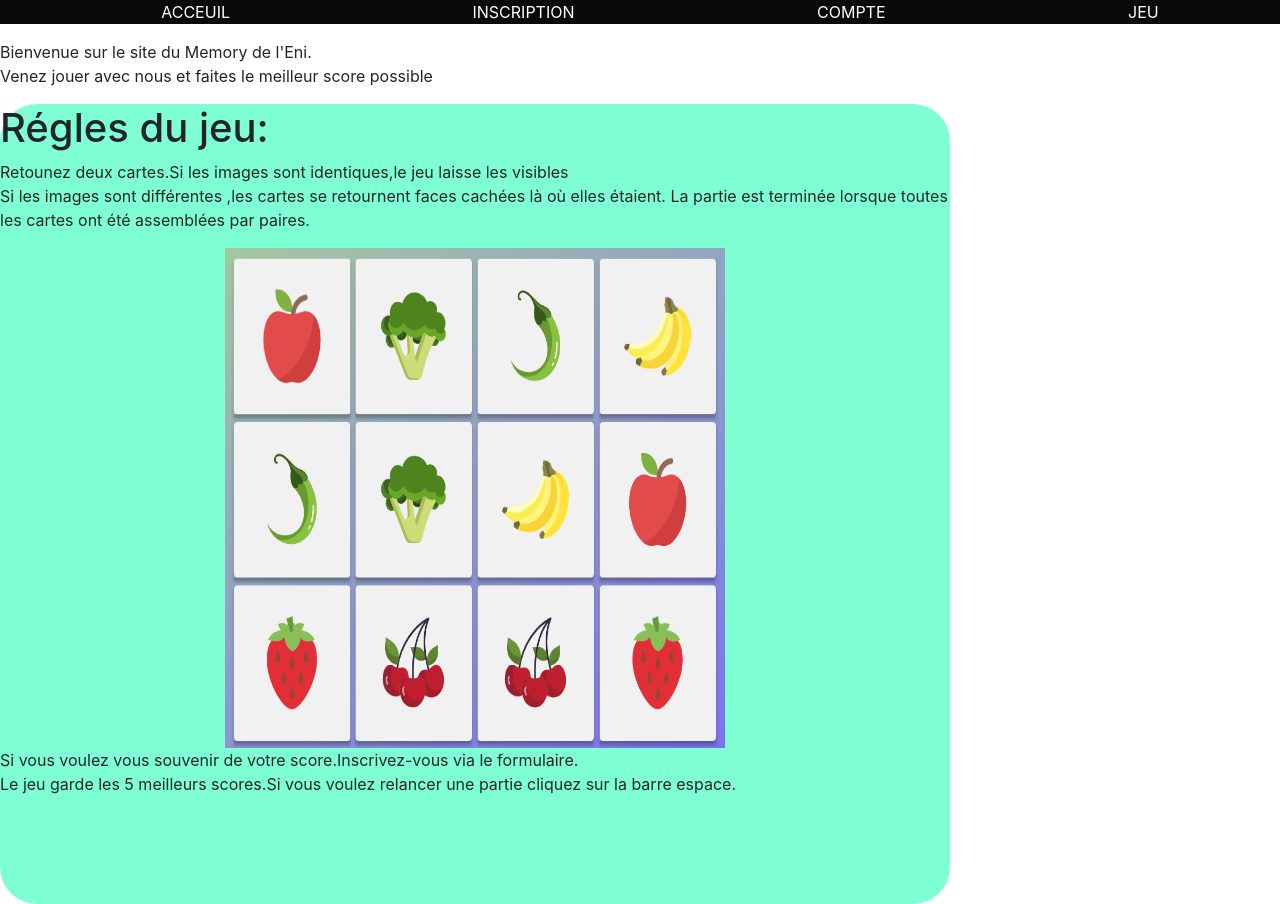
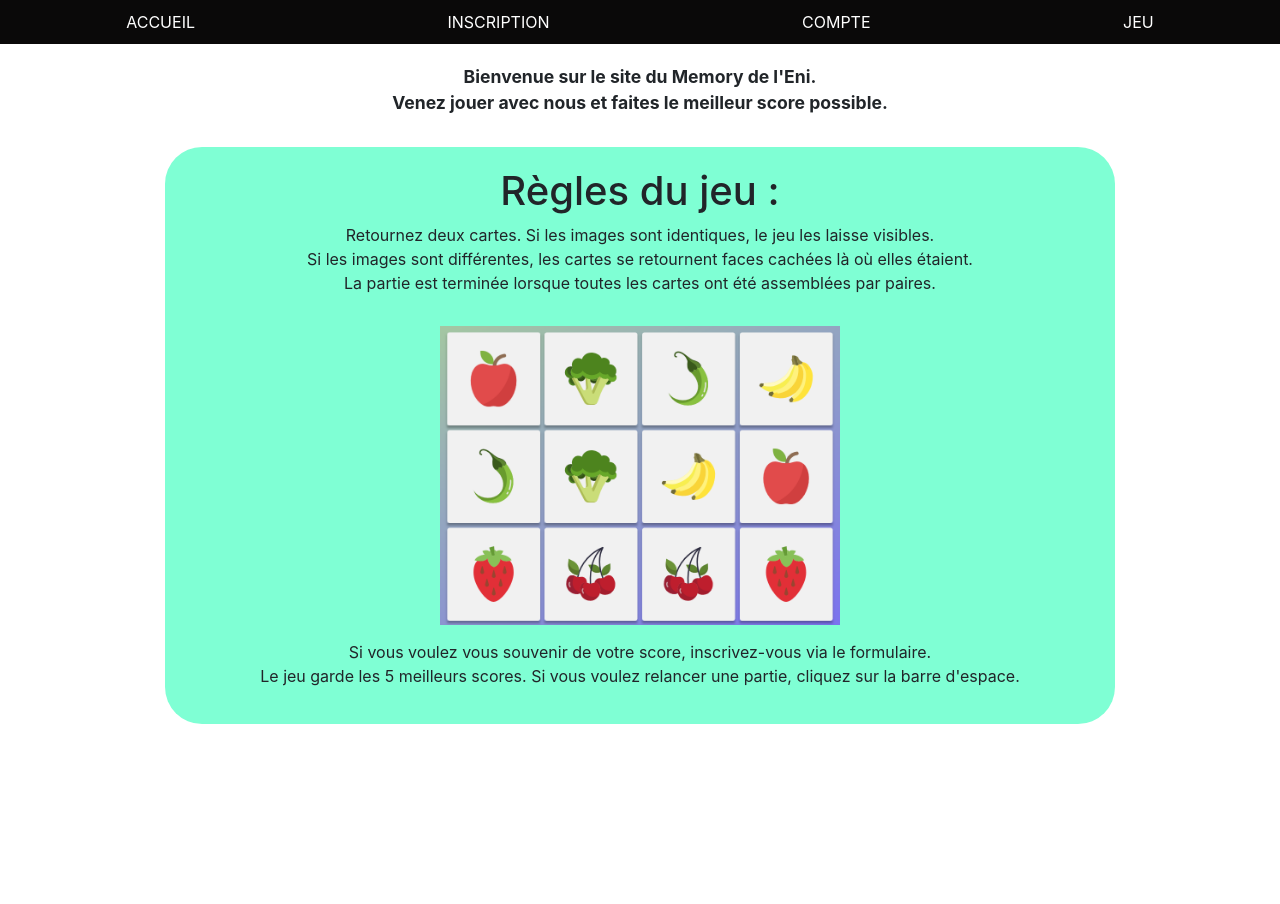
Before and after one commit to KarambaGui/Eni-Memory-KG-main, a plain HTML site: page Index.Html in a window 1280 px wide. After the commit the page ends 800 px from the top, so only its background shows below. Drawn offline with nearby package versions, Linux system fonts and the light colour scheme.

Commit message:
correction de la miseen forme html Html

```diff
--- a/Index.Html
+++ b/Index.Html
@@ -3,7 +3,7 @@
 <head>
     <meta charset="UTF-8">
     <meta name="viewport" content="width=device-width, initial-scale=1.0">
-    <title>Acceuil</title>
+    <title>Accueil</title>
     <link rel="stylesheet" href="style.css">
     <link href="https://cdn.jsdelivr.net/npm/bootstrap@6.0.0-alpha.1/dist/css/bootstrap.min.css" rel="stylesheet" integrity="sha384-B/GM4XqrwHnWXNOWMbloTmrYXZg10cakYGmpfsR/bbzQ6JAJI4ihuyADKLnBgrCe" crossorigin="anonymous">
     <script type="module" src="https://cdn.jsdelivr.net/npm/bootstrap@6.0.0-alpha.1/dist/js/bootstrap.bundle.min.js" integrity="sha384-1a/pXj49ZQ1aHEmrJ+gMw1otqoVsYwlEnlD8mIfY2TV03r20Y0CN7uqx1tQogjPL" crossorigin="anonymous"></script>
@@ -12,48 +12,36 @@
     <header>
         <nav>
             <ul class="navi">
-            <li><a href="index.html">Acceuil</a></li>
+                <li><a href="index.html">Accueil</a></li>
                 <li><a href="inscription.html">Inscription</a></li>
                 <li><a href="compte.html">Compte</a></li>
                 <li><a href="jeu.html">Jeu</a></li>
             </ul>
+        </nav>
     </header>
 
-   <p>Bienvenue sur le site du Memory de l'Eni. <br>
-    Venez jouer avec nous  et faites le meilleur score possible </p>
+    <p class="welcome-text">Bienvenue sur le site du Memory de l'Eni. <br>
+    Venez jouer avec nous et faites le meilleur score possible.</p>
 
     <main>
-
-    <div>
-    <h1>Régles du jeu:</h1>
-
+        <div class="acmain">
+            <h1>Règles du jeu :</h1>
 
             <p>
-        Retounez deux cartes.Si les images sont identiques,le jeu laisse les visibles <br>
-    Si les images  sont différentes ,les cartes  se retournent faces cachées là où elles étaient.
+                Retournez deux cartes. Si les images sont identiques, le jeu les laisse visibles.<br>
+                Si les images sont différentes, les cartes se retournent faces cachées là où elles étaient.<br>
                 La partie est terminée lorsque toutes les cartes ont été assemblées par paires.
             </p>
 
             <div class="pos">
-    <img src="ressources\memory-legume\memory_detail.png" alt="detail" srcset="">
+                <img src="ressources/memory-legume/memory_detail.png" alt="detail">
             </div>
 
-
-    <div class="pied"
             <p>
-        Si vous voulez vous souvenir de votre score.Inscrivez-vous via le formulaire. <br>
-        Le jeu garde les 5 meilleurs scores.Si vous voulez relancer une partie cliquez sur la barre espace.
+                Si vous voulez vous souvenir de votre score, inscrivez-vous via le formulaire.<br>
+                Le jeu garde les 5 meilleurs scores. Si vous voulez relancer une partie, cliquez sur la barre d'espace.
             </p>
-
         </div>
-
-
-
-
-
-
-
-
     </main>
 </body>
 </html>
--- a/style.css
+++ b/style.css
@@ -1,113 +1,86 @@
-
-
-
-
-form{
-    display: flex;
-     flex-direction: column;
-
-    align-items: center;
-
-    background-color: #000000;
-    border: 7px outset #289be7;
-     border-radius: 37px 37px 37px 37px;
-  -webkit-border-radius: 37px 37px 37px 37px;
-  -moz-border-radius: 37px 37px 37px 37px;
-  justify-content:space-around;
-    color: white;
- width:450px;
- height: 450px;
+body {
+    background-color: #ffffff;
+    margin: 0;
+    padding: 0;
 }
 
-
-  .cases img{
-  display: grid;
-  grid-template-columns: 150px 150px 150px 150px  150px 150px;
-  flex-direction: row;
-  width: 350px;
-  height: 350px;
-  justify-content: space-around;
-  justify-content: space-between;
-
-
+header {
+    background-color: #0a0909;
 }
-
-
 
 .navi {
     text-transform: uppercase;
     display: flex;
     flex-direction: row;
     justify-content: space-around;
-          background-color: #0a0909;
-          text-decoration: none;
-          color: white;
+    list-style: none;
+    padding: 10px 0;
+    margin: 0;
+}
 
-
-
-      }
 .navi a {
     text-decoration: none;
     color: white;
-
 }
 
+/*Bloc acmain generé par ia pour reglé quelques soucis de mise en forme que j'avais du mal à indentifié
+ Centrage du bloc principal avec margin: 0 auto */
+.acmain {
+    display: flex;
+    flex-direction: column;
+    justify-content: space-around;
+    width: 950px;
+    margin: 30px auto; /* C'est cette ligne qui centre le bloc .acmain au milieu de la page */
+    padding: 20px;
+    background-color: aquamarine;
+    border-radius: 37px;
+}
 
+.pos {
+    display: flex;
+    justify-content: center;
+    margin: 15px 0;
+}
+/*Bloc ia
+ Cibler uniquement l'image de détail pour éviter d'impacter d'autres images du site */
+.pos img {
+    width: 400px;
+    height: auto; /* Conserve les proportions de l'image */
+}
 
+p {
+    display: flex;
+    justify-content: center;
+    text-align: center;
+}
 
+/* bloc ia */
+.welcome-text {
+    margin: 20px 0;
+    font-size: 1.1rem;
+    font-weight: bold;
+}
 
+ul {
+    list-style: none;
+    padding: 0;
+}
 
-    main{
+h1 {
+    display: flex;
+    justify-content: center;
+}
+
+.cmain form{
 
   display: flex;
-
+  justify-content: space-around;
+  align-items: center;
+  border-radius: 25px;
   flex-direction: column;
-          align-items:center;
-
-      width: 950px;
-      height: 800px;
-    background-color: aquamarine;
-
-    border-radius: 37px 37px 37px 37px;
-  -webkit-border-radius: 37px 37px 37px 37px;
-  -moz-border-radius: 37px 37px 37px 37px;
+  background-color: #1a1212;
+  display: flex;
+  color: #ffffff;
+  gap: 25PX;
+  height: auto;
 }
-
-    .pos{
-      position: relative;
-
-      display: flex;
-      justify-content: center;
-
-
-
-
-    }
-
-    /*
-    934 x698
-    */
-
-
-
-  img{
-    width: 500px;
-    height: 500px;
-  }
-
-  p{
-    gap: 15px;
-
-
-  }
-
-
-
-  body{
-
-    background-color: #ffffff;
-  }
-
- ul{
-  list-style: none;
- }
```
Also changed, not shown: Compte.Html (+12 -7 lines), Inscription.Html (+13 -6 lines), Jeu.Html (+15 -8 lines). Lines whose indentation alone changed are shown as unchanged.
